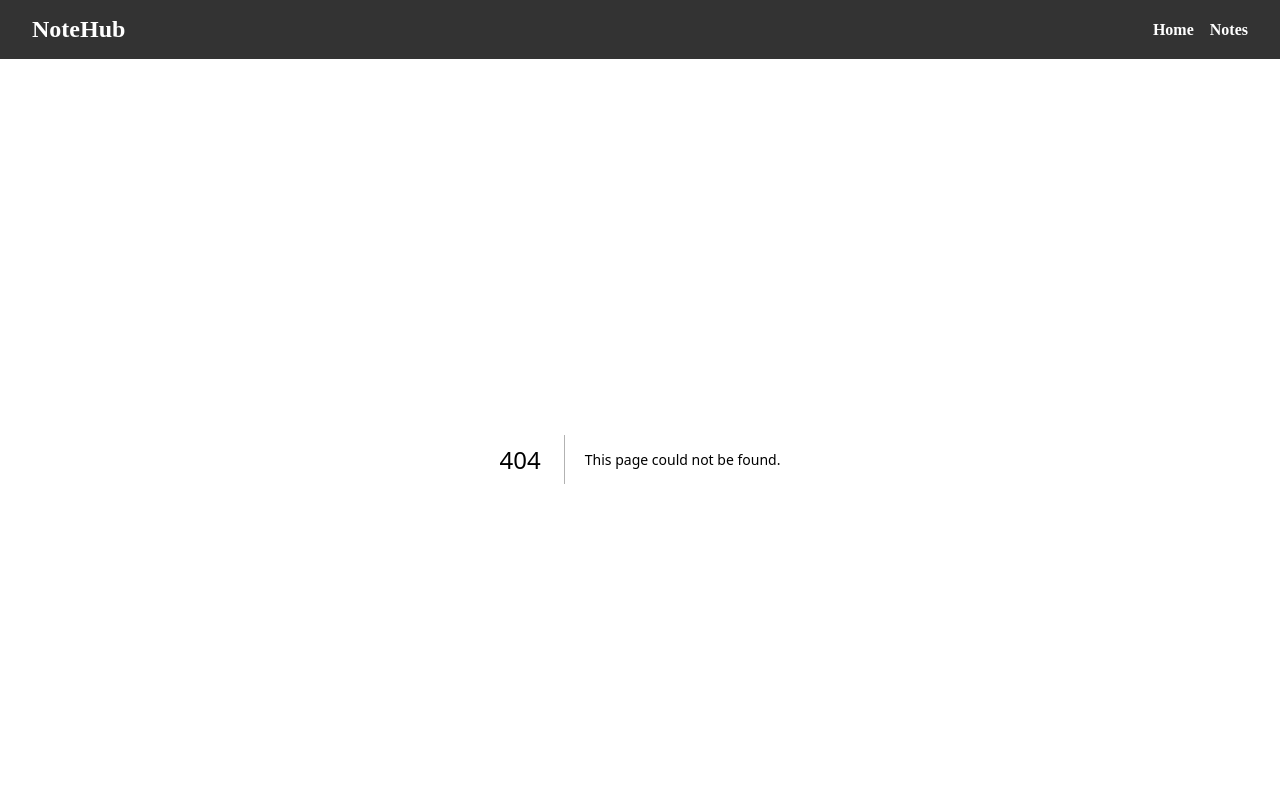
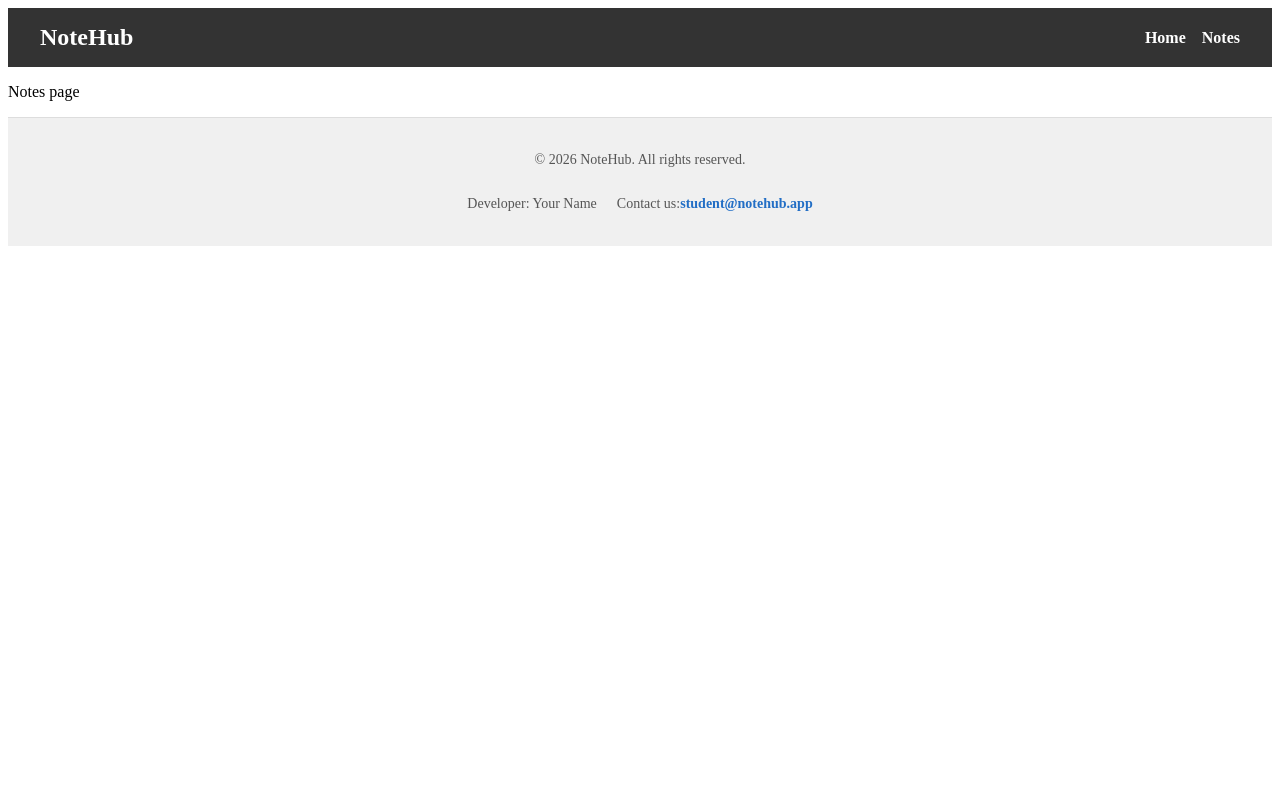
Before and after one commit to Sergii-Taran/06-notehub-nextjs, a Next.js app: page /notes in a window 1280 px wide. Before the commit this address had no page. Shown: the top 800 px of the page. Built offline with nearby package versions, Linux system fonts and the light colour scheme.

Commit message:
feat: add notes page structure

```diff
--- /dev/null
+++ b/src/app/notes/Notes.client.tsx
@@ -0,0 +1,5 @@
+'use client';
+
+export default function NotesClient() {
+  return <p>Notes page</p>;
+}
--- /dev/null
+++ b/src/app/notes/page.tsx
@@ -0,0 +1,5 @@
+import NotesClient from './Notes.client';
+
+export default function NotesPage() {
+  return <NotesClient />;
+}
```
